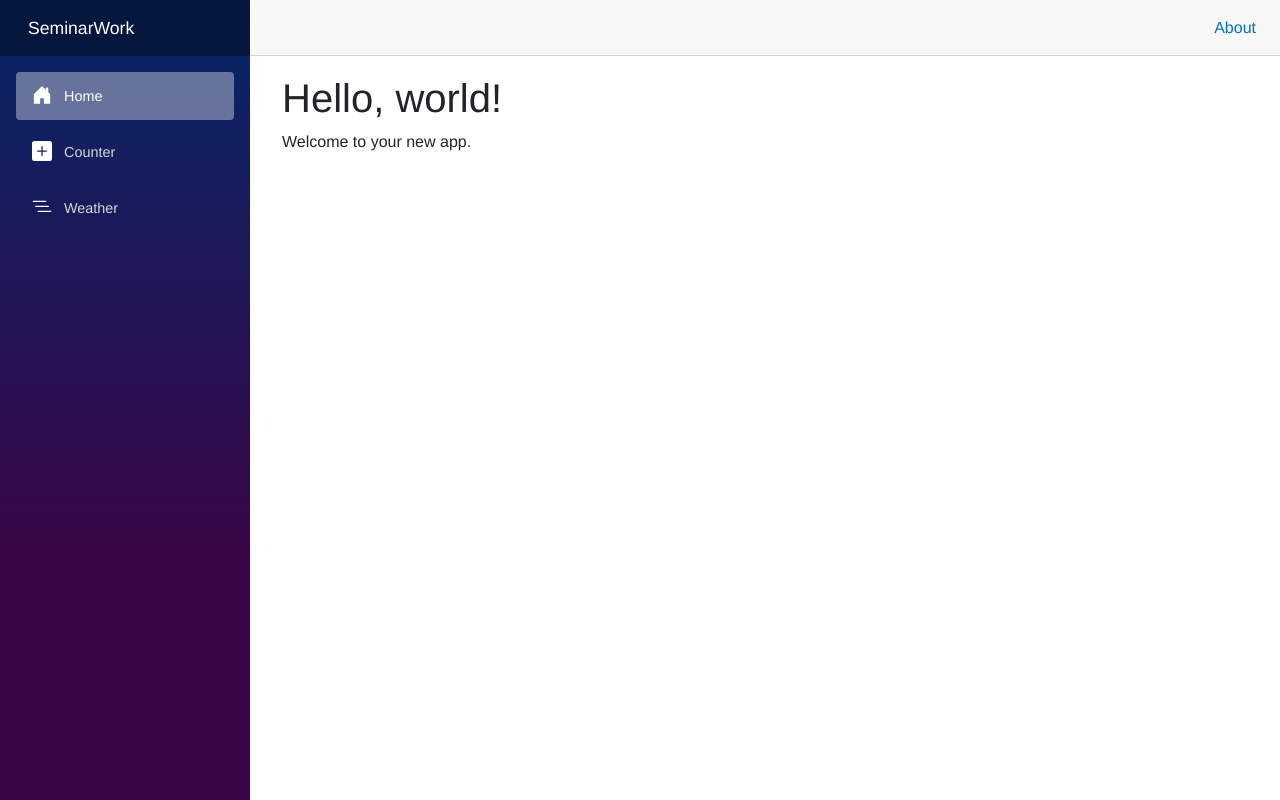
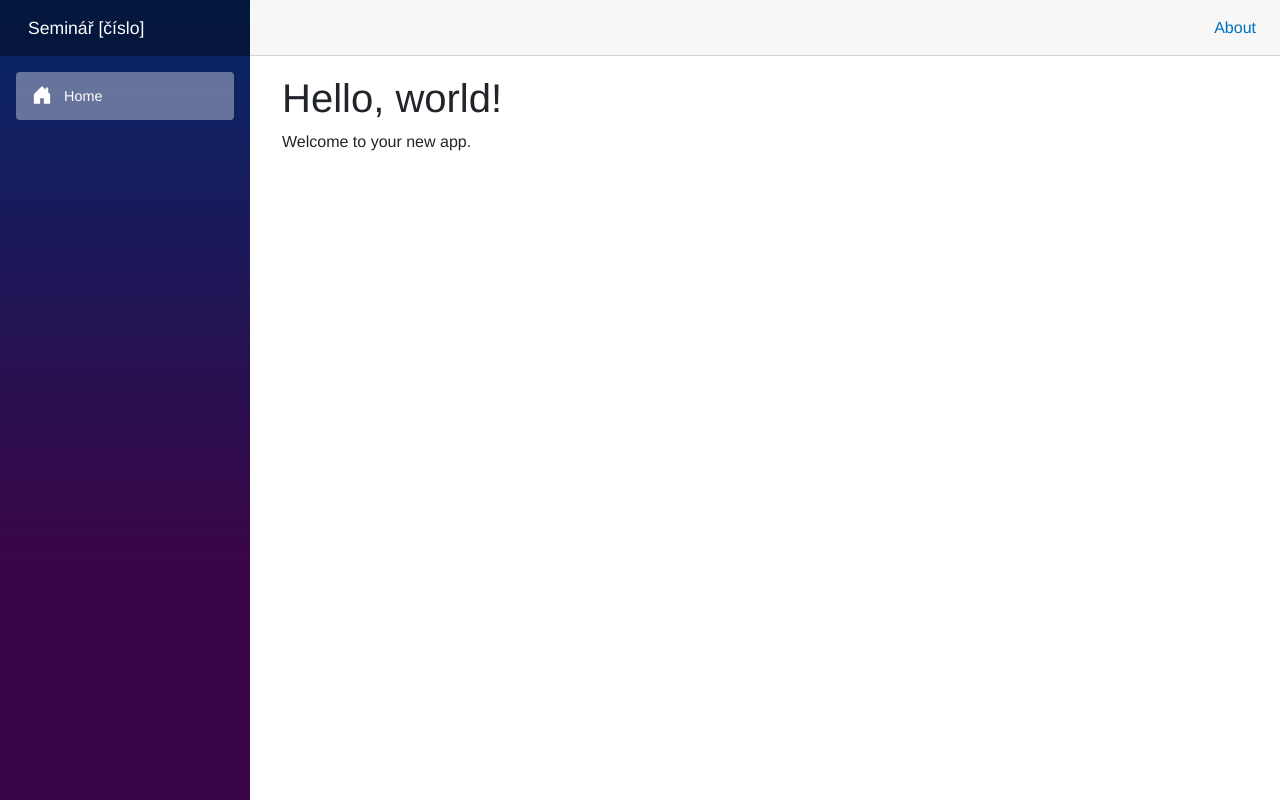
Before and after one commit to Kremaca/KVD-PGM2B, an ASP.NET Core app: page / in a window 1280 px wide. Run offline with ASP.NET Core 8, Linux system fonts and the light colour scheme; style sheets or scripts are compiled from the project's sources.

```diff
--- a/SeminarWork/Layout/NavMenu.razor
+++ b/SeminarWork/Layout/NavMenu.razor
@@ -1,6 +1,6 @@
 <div class="top-row ps-3 navbar navbar-dark">
     <div class="container-fluid">
-        <a class="navbar-brand" href="">SeminarWork</a>
+        <a class="navbar-brand" href="">Seminář [číslo]</a>
         <button title="Navigation menu" class="navbar-toggler" @onclick="ToggleNavMenu">
             <span class="navbar-toggler-icon"></span>
         </button>
@@ -12,16 +12,6 @@
         <div class="nav-item px-3">
             <NavLink class="nav-link" href="" Match="NavLinkMatch.All">
                 <span class="bi bi-house-door-fill-nav-menu" aria-hidden="true"></span> Home
-            </NavLink>
-        </div>
-        <div class="nav-item px-3">
-            <NavLink class="nav-link" href="counter">
-                <span class="bi bi-plus-square-fill-nav-menu" aria-hidden="true"></span> Counter
-            </NavLink>
-        </div>
-        <div class="nav-item px-3">
-            <NavLink class="nav-link" href="weather">
-                <span class="bi bi-list-nested-nav-menu" aria-hidden="true"></span> Weather
             </NavLink>
         </div>
     </nav>
--- a/SeminarWork/wwwroot/index.html
+++ b/SeminarWork/wwwroot/index.html
@@ -1,10 +1,10 @@
 <!DOCTYPE html>
-<html lang="en">
+<html lang="cs">
 
 <head>
     <meta charset="utf-8" />
     <meta name="viewport" content="width=device-width, initial-scale=1.0" />
-    <title>SeminarWork</title>
+    <title>Semináře</title>
     <base href="/" />
     <link rel="stylesheet" href="css/bootstrap/bootstrap.min.css" />
     <link rel="stylesheet" href="css/app.css" />
```
